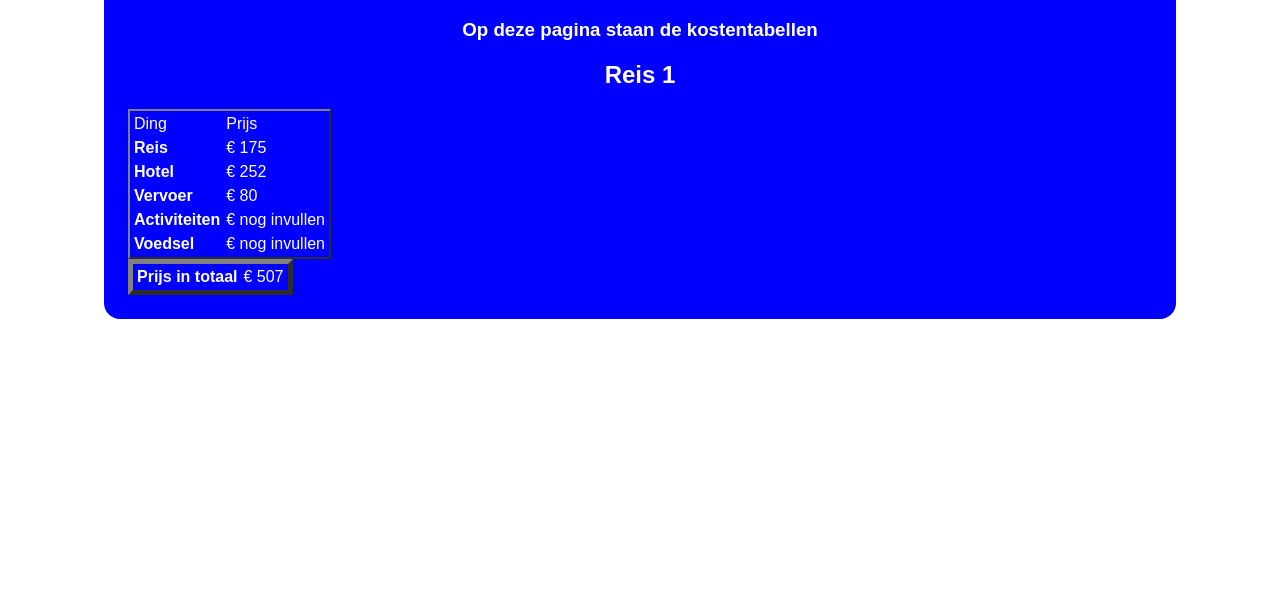
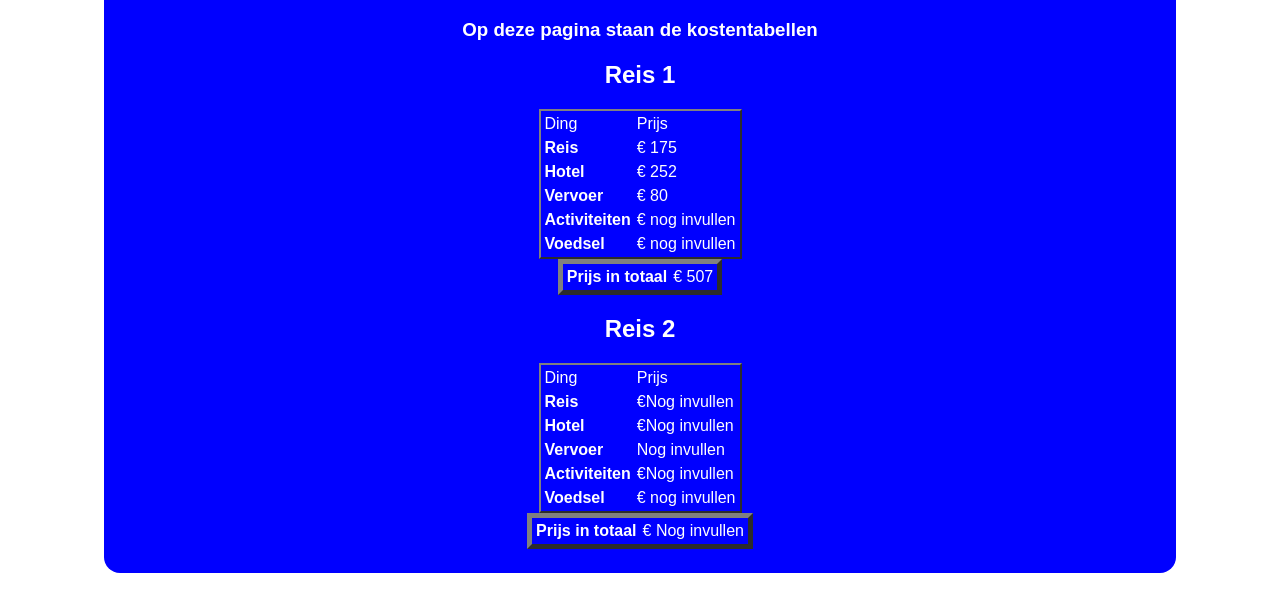
Before and after one commit to maxipoemie/londentrip, a plain HTML site: page Kosten.html in a window 1280 px wide. Shown: the part 115-726 px from the top of the page. Drawn offline with Linux system fonts and the light colour scheme.

Commit message:
Kosten Reis 2

```diff
--- a/Kosten.html
+++ b/Kosten.html
@@ -18,7 +18,7 @@
       <h1>Kosten</h1>
       <h3>Op deze pagina staan de kostentabellen</h3>
       <h2>Reis 1</h2>
-      <table border="2px">
+      <center><table border="2px"></center>
         <tr>
           <td>Ding</td>
           <td>Prijs</td>
@@ -50,6 +50,38 @@
           <td>€ 507</td>
         </tr>
       </table>
-
+    <h2>Reis 2</h2>
+    <center><table border="2px"></center>
+      <tr>
+        <td>Ding</td>
+        <td>Prijs</td>
+      </tr>
+      <tr>
+        <td><b>Reis</b></td>
+        <td>€Nog invullen</td>
+      </tr>
+      <tr>
+        <td><b>Hotel</b></td>
+        <td>€Nog invullen</td>
+      </tr>
+      <tr>
+        <td><b>Vervoer</b></td>
+        <td>Nog invullen</td>
+      </tr>
+      <tr>
+        <td><b>Activiteiten</b></td>
+        <td>€Nog invullen</td>
+      </tr>
+      <tr>
+        <td><b>Voedsel</b></td>
+        <td>€ nog invullen</td>
+      </tr>
+    </table>
+    <table border="5px">
+      <tr>
+        <td><b>Prijs in totaal</b></td>
+        <td>€ Nog invullen</td>
+      </tr>
+    </table>
   </body>
 </html>
```
